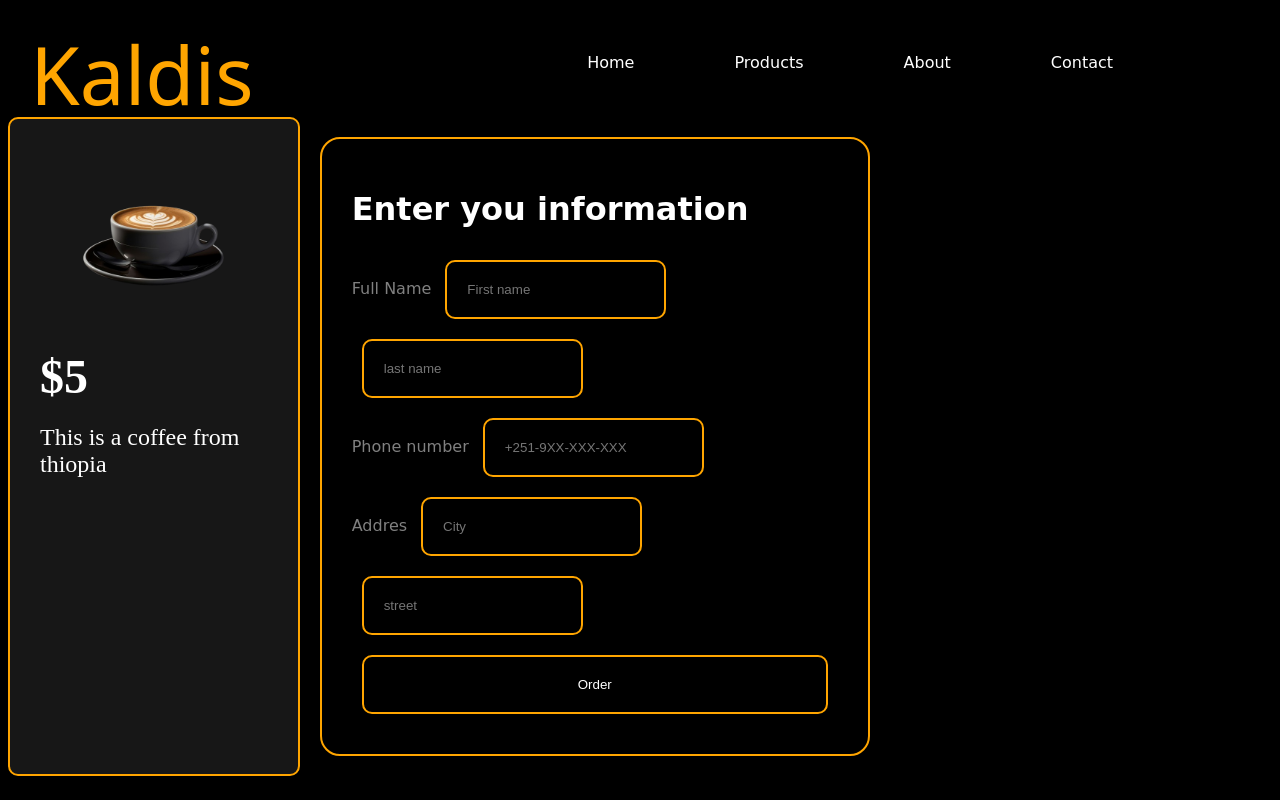
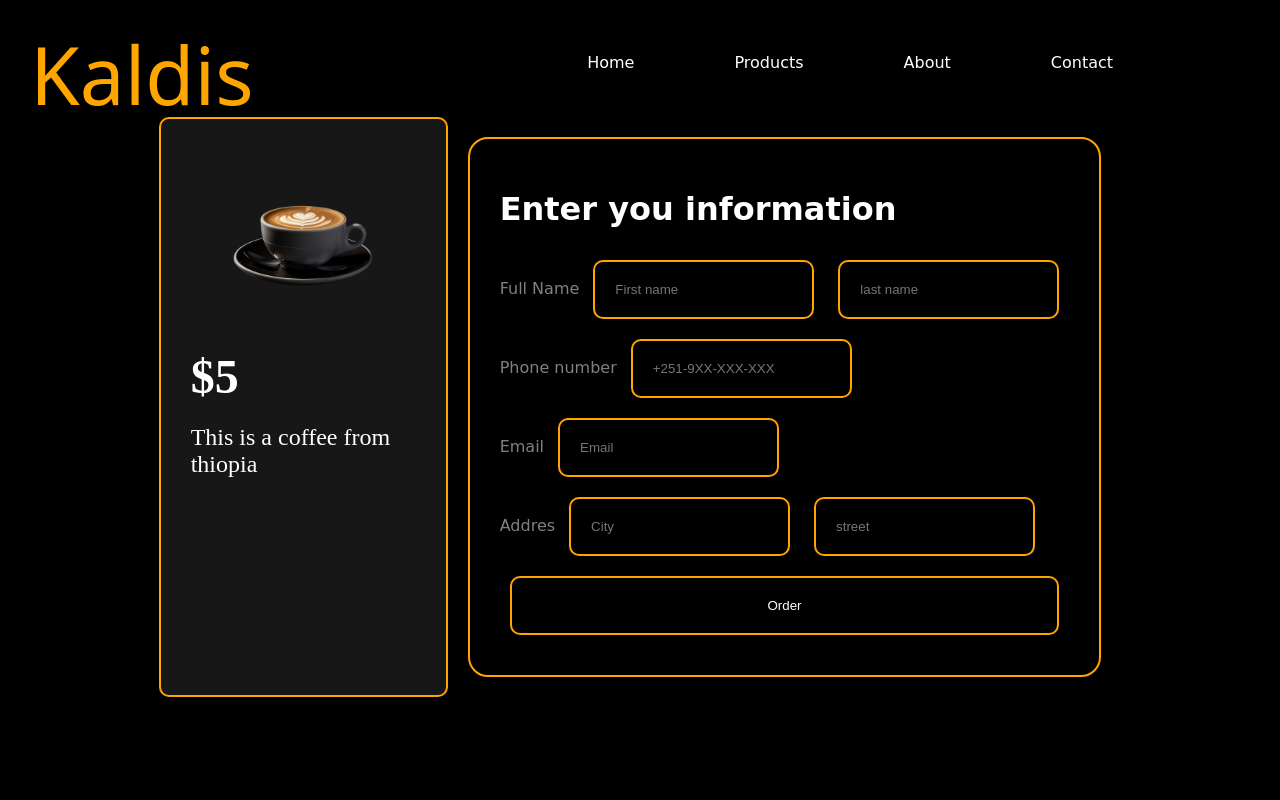
Before and after one commit to izzy-Ti/Coffee-shop-web, a Django app: page /order/1/ in a window 1280 px wide. Run offline with Django 5.2, Linux system fonts and the light colour scheme; data comes from the database, SQL or seed files in the repository; both versions use the stored data as it was after the commit; some web fonts are replaced.

Commit message:
making the order placment

```diff
--- a/coffe/coffe/views.py
+++ b/coffe/coffe/views.py
@@ -1,5 +1,5 @@
 from django.shortcuts import render, get_object_or_404
-from products.models import products
+from products.models import products, orders
 
 def home(request):
     posts = products.objects.all()
--- a/coffe/products/admin.py
+++ b/coffe/products/admin.py
@@ -3,7 +3,9 @@ from django.contrib import admin
 # Register your models here.
 
 from .models import products
+from .models import orders
 # Register your models here.
 
 
 admin.site.register(products)
+admin.site.register(orders)
--- a/coffe/products/models.py
+++ b/coffe/products/models.py
@@ -10,3 +10,12 @@ class products(models.Model):
     img2 = models.ImageField(default='fallback.png', blank=True)
     def __str__(self):
         return self.name
+class orders(models.Model):
+    F_name = models.CharField(max_length=50,null=False)
+    M_name = models.CharField(max_length=50,null=False)
+    phone = models.IntegerField(null=False)
+    email = models.CharField(max_length=50, null=False)
+    city = models.CharField( max_length=50)
+    street = models.CharField( max_length=50)
+    def __str__(self):
+        return self.email
--- a/coffe/static/css/style.css
+++ b/coffe/static/css/style.css
@@ -171,6 +171,11 @@
 .product_items button:hover{
     border: 2px solid orange;
 }
+.order{
+    display: flex;
+    justify-content: center;
+    align-items: center;
+}
 .order_content{
     display: grid;
     grid-template-columns: 0.3fr 1fr;
@@ -193,7 +198,6 @@
     font-size:3rem;
 }
 .personal_info{
-    width: 50%;
     border: 2px solid orange;
     padding: 30px 30px;
     margin: 20px 20px;
@@ -207,6 +211,12 @@
     color: white;
     font-family: cursive;
 }
+.personal_info_form input:-webkit-autofill {
+    -webkit-box-shadow: 0 0 0 1000px #000 inset;
+    -webkit-text-fill-color:white !important;
+    transition: background-color 5000s ease-in-out 0s;
+}
+
 .personal_info_form input{
     background-color: transparent;
     outline: none;
--- a/coffe/templates/orders.html
+++ b/coffe/templates/orders.html
@@ -1,5 +1,6 @@
 {% extends "layout.html" %}
 {%block content%}
+<div class="order">
 <div class="order_content">
     <div class="selected_product">
         <img src="{{order.img2.url}}" alt="" height = "150">
@@ -8,25 +9,30 @@
         <p>{{order.description}}</p>
     </div>
     <div class="personal_info">
-        <form action="" method="POST" class="personal_info_form">
+        <form action="{% url "update_orders" order.product_id %}"  method="POST" class="personal_info_form">
+            {% csrf_token %}
             <h1>Enter you information</h1>
             <div class="full_name">
                 <label for="name">Full Name</label>
                 <input type="text" placeholder="First name" name="name">
-                <input type="text" placeholder="last name">
+                <input type="text" placeholder="last name" name="M_name">
             </div>
             <div class="phone_number">
             <label for="phone">Phone number</label>
             <input type="phone2numeric" placeholder="+251-9XX-XXX-XXX" name =  'phone'>
             </div>
+            <div class="email">
+            <label for="email">Email</label>
+            <input type="email" placeholder="Email" name= 'email'>
+            </div>
             <div class="ship_add">
             <label for="addres">Addres</label>
             <input type="text" placeholder="City" name= 'addres'>
-            <input type="text" placeholder="street">
+            <input type="text" placeholder="street" name = 'street'>
             </div>
             <input type="submit" value="Order" class="order_button">
         </form>
     </div>
 </div>
-
+</div>
 {% endblock %}
```
Also changed, not shown: coffe/products/urls.py (+8 -0 lines), coffe/products/views.py (+16 -2 lines), coffe/db.sqlite3, coffe/products/migrations/0003_orders.py (added).
